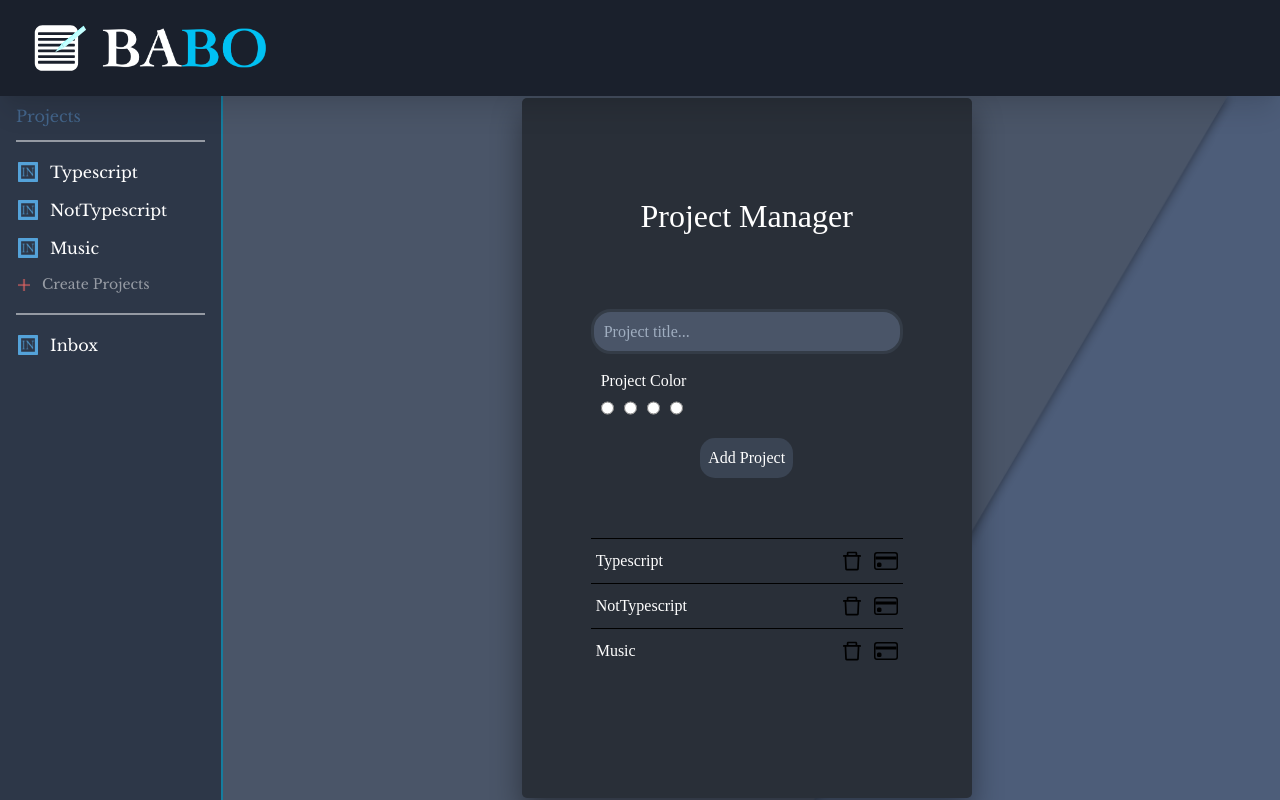
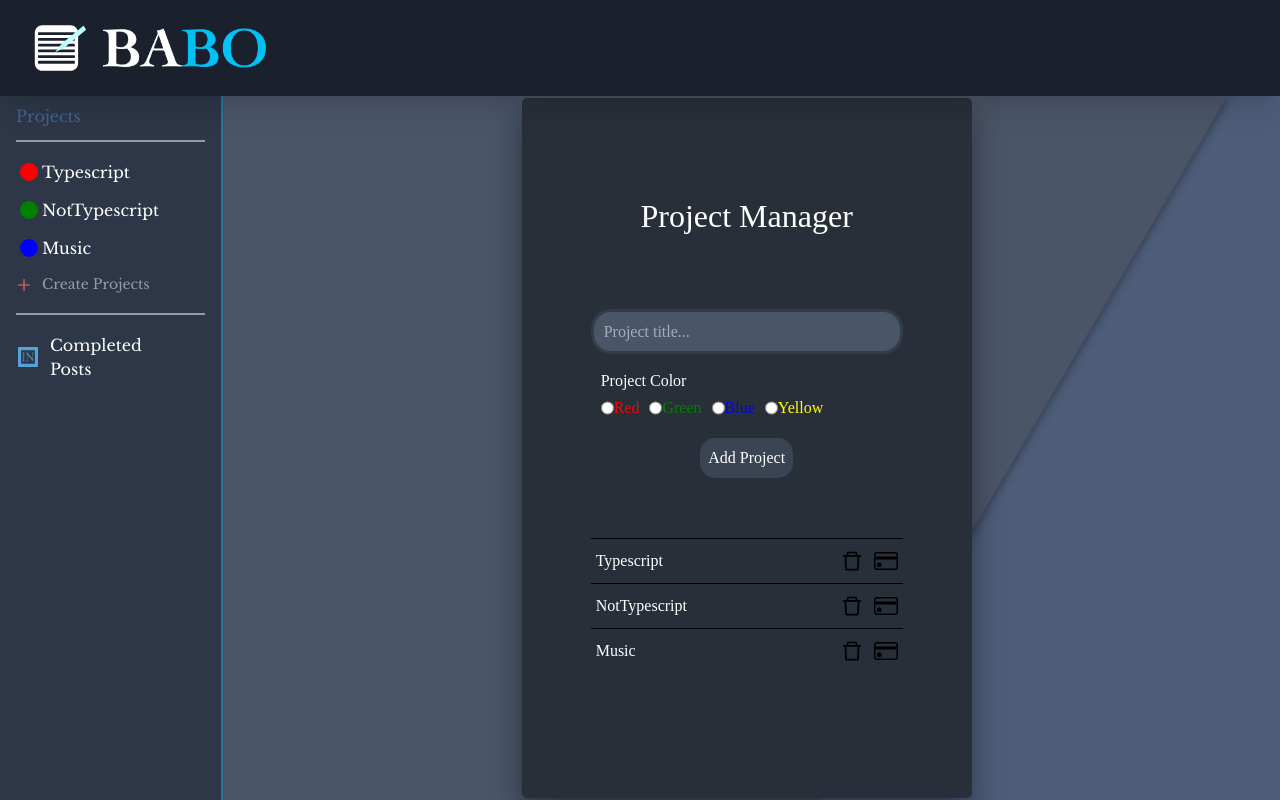
Before and after one commit to JamesTLopez/Babo, a React (Create React App) app: page /dashboard/createproject in a window 1280 px wide. Built offline with nearby package versions, Linux system fonts and the light colour scheme; a web font is replaced by a local one.

Commit message:
project and post now labeled with colors

```diff
--- a/src/assets/App.css
+++ b/src/assets/App.css
@@ -169,9 +169,18 @@ body,
   display: flex;
 }
 
+.createTasks .content #create-form form .radio-group label {
+  display: -webkit-box;
+  display: -ms-flexbox;
+  display: flex;
+  -webkit-box-align: center;
+      -ms-flex-align: center;
+          align-items: center;
+  margin: 0;
+}
+
 .createTasks .content #create-form form .radio-group input {
-  margin: 5px 0 5px 10px;
-  padding: 0px;
+  margin-left: 10px;
   height: 20px;
 }
 
@@ -834,6 +843,17 @@ body,
   }
 }
 
+.dot {
+  border: 12px solid;
+  border-radius: 15px;
+}
+
+.dot-tab {
+  margin: 0 4px;
+  border: 9px solid;
+  border-radius: 10px;
+}
+
 .completed_posts {
   display: -webkit-box;
   display: -ms-flexbox;
@@ -842,8 +862,22 @@ body,
   -webkit-box-direction: normal;
       -ms-flex-direction: column;
           flex-direction: column;
+  -webkit-box-align: center;
+      -ms-flex-align: center;
+          align-items: center;
   height: 100%;
   padding: 2.5rem;
+}
+
+.completed_posts .postCard {
+  display: -webkit-box;
+  display: -ms-flexbox;
+  display: flex;
+  border-radius: 10px;
+  height: 100px;
+  min-width: 400px;
+  width: 500px;
+  margin: 10px 0 10px;
 }
 
 .theTop {
--- a/src/assets/App.scss
+++ b/src/assets/App.scss
@@ -114,9 +114,13 @@ body,
         }
         .radio-group{
           display: flex;
+          label{
+            display: flex;
+            align-items: center;
+            margin: 0;
+          }
           input{
-            margin: 5px 0 5px 10px;
-            padding: 0px;
+            margin-left: 10px;
             height: 20px;
           }
 
@@ -434,6 +438,8 @@ body,
   }
 }
 
+
+
 //UPDATE POST
 
 .updatepost {
@@ -626,11 +632,35 @@ body,
 
   }
 }
+
+.dot{
+  border: 12px solid ;
+  border-radius: 15px;
+
+}
+
+.dot-tab{
+  margin: 0 4px;
+  border: 9px solid ;
+  border-radius: 10px;
+
+}
+
 .completed_posts{
   display:flex;
   flex-direction: column;
+  align-items: center;
   height:100%;
   padding: 2.5rem;
+
+  .postCard{
+    display:flex;
+    border-radius: 10px;
+    height: 100px;
+    min-width: 400px;
+    width: 500px;
+    margin: 10px 0 10px ;
+  }
 
 }
 .theTop {
--- a/src/components/layouts/Tabs.tsx
+++ b/src/components/layouts/Tabs.tsx
@@ -39,7 +39,7 @@ function Tabs() {
                   <div className="nav flex flex-col sm:items-start items-center">
                     {projectState.allProjects.map((x) => (
                       <Link key={x.title} to={`/dashboard/projects/${x.title}`}>
-                        <img className="h-5" src={Inbox} alt="inbox" />{" "}
+                        <div className="dot-tab" style={{borderColor:`${x.color}`}}/>
                         {x.title}
                       </Link>
                     ))}
@@ -53,7 +53,7 @@ function Tabs() {
                   <div className="sep"></div>
                 <div className="nav flex flex-col sm:items-start items-center">
                   <Link to="/dashboard/completed">
-                    <img className="h-5" src={Inbox} alt="inbox" /> Inbox
+                    <img className="h-5" src={Inbox} alt="inbox" /> Completed Posts
                   </Link>
                 </div>
                 </div>
--- a/src/components/posts/CompletedPosts.tsx
+++ b/src/components/posts/CompletedPosts.tsx
@@ -13,9 +13,9 @@ function CompletedPosts() {
 
         <div className="completed_posts">
             {projectState.completed_posts.map((x:any) =>
-                <div key={x.title}>
+                <div key={x.title} className="postCard bg-gray-800">
+                  <h1>{x.title}</h1>
 
-                    {x.title}
                 </div>
             ) }
         </div>);
--- a/src/components/posts/Createpost.tsx
+++ b/src/components/posts/Createpost.tsx
@@ -5,7 +5,8 @@ import { Consumer } from "../../context/context";
 import Plus from "../../images/plus.svg";
 
 interface postValues {
-  id:number
+  id:number;
+  color:string;
   title: string;
   hours: number;
   date: string;
@@ -19,6 +20,7 @@ function Createpost() {
 
   let [postValues] = useState<postValues>({
     id:1,
+    color:'black',
     title: "",
     hours: 0,
     date: "",
@@ -31,6 +33,7 @@ function Createpost() {
     <Consumer>
       {({projectState, dispatch }) => {
         let  projects = projectState.allProjects;
+        let color = projects.find((x:any) => x.title === id);
         let post = projects.filter((x:any) => id === x.title);
 
         return (
@@ -58,6 +61,7 @@ function Createpost() {
                   <Formik
                     initialValues={postValues}
                     onSubmit={(values) => {
+                      values['color'] = `${color?.color}`;
 
                       values.id = post[0].posts.length + 1;
                       dispatch({title:id,payload:values,type:"CREATE_POST"})
--- a/src/components/posts/Post.tsx
+++ b/src/components/posts/Post.tsx
@@ -1,5 +1,4 @@
 import React, { useState } from "react";
-import ProfilesPic from "../../images/pro.jpg";
 import Edit from "../../images/edit.png";
 import Delete from "../../images/delete.png";
 import Finished from "../../images/finished.png"
@@ -11,6 +10,7 @@ import UpdatePost from "./UpdatePost";
 interface postValues {
   entirePost:any;
   ids: number;
+  color:string;
   title: string;
   hours: number;
   date: string;
@@ -19,6 +19,7 @@ interface postValues {
 
 const Post: React.FC<postValues> = ({entirePost,
   ids,
+  color,
   title,
   hours,
   date,
@@ -29,6 +30,7 @@ const Post: React.FC<postValues> = ({entirePost,
   let [deletes, setDelete] = useState<boolean>(true);
   let [postValues] = useState<postValues>({
     entirePost:entirePost,
+    color:color,
     ids: ids,
     title: title,
     hours: hours,
@@ -50,11 +52,9 @@ const Post: React.FC<postValues> = ({entirePost,
                 className={`post fadeIn  sm:w-3/4 xl:w-4/6   bg-gray-800 my-5 rounded-lg flex justify-between flex-col sm:flex-row shadow-xl `}
               >
                 <div className="image flex flex-col items-center m-2 ">
-                  <img
-                    className="sm:h-10 h-16 rounded-full"
-                    src={ProfilesPic}
-                    alt="temp"
-                  ></img>
+                  <div className="dot" style={{borderColor:`${color}`}}>
+
+                  </div>
                   <div className="sm:visible sm:my-1 vertical-divider h-full rounded-lg"></div>
                 </div>
                 <div className="flex items-center justify-between flex-col w-full p-2 bg-gray-800 rounded-lg">
--- a/src/components/posts/Posts.tsx
+++ b/src/components/posts/Posts.tsx
@@ -22,7 +22,7 @@ const Posts: React.FC = () => {
                 className="flex items-center flex-col w-full"
                 key={post.title || post.hours || post.date || post.description}
               >
-                <Post entirePost={post} ids={post.id} title={post.title} hours={post.hours} date={post.date} description={post.description}/>
+                <Post entirePost={post} ids={post.id} color={post.color} title={post.title} hours={post.hours} date={post.date} description={post.description}/>
               </div>
             ))}
           </div>
--- a/src/components/projects/CreateProject.tsx
+++ b/src/components/projects/CreateProject.tsx
@@ -8,8 +8,7 @@ function CreateProject() {
   return (
     <Consumer>
       {(Projects) => {
-
-        let {projectState ,dispatch} = Projects;
+        let { projectState, dispatch } = Projects;
 
         let projectList = projectState.allProjects;
         return (
@@ -22,7 +21,8 @@ function CreateProject() {
                 <Formik
                   initialValues={{ title: "", posts: [] }}
                   onSubmit={(values) => {
-                    dispatch({payload:values,type:"CREATE_PROJECT"})
+                    console.log(values);
+                    dispatch({ payload: values, type: "CREATE_PROJECT" });
                   }}
                 >
                   <Form>
@@ -34,10 +34,22 @@ function CreateProject() {
                     />
                     <label>Project Color</label>
                     <div className="radio-group">
-                      <Field id="red" type="radio" name="picked" value="One" />
-                      <Field type="radio" name="picked" value="One" />
-                      <Field type="radio" name="picked" value="One" />
-                      <Field type="radio" name="picked" value="One" />
+                      <label>
+                        <Field type="radio" name="color" value="red" />
+                        <span style={{color:'red'}}>Red</span>
+                      </label>
+                      <label>
+                        <Field type="radio" name="color" value="green" />
+                        <span style={{color:'green'}}>Green</span>
+                      </label>
+                      <label>
+                        <Field type="radio" name="color" value="blue" />
+                        <span style={{color:'blue'}}>Blue</span>
+                      </label>
+                      <label>
+                        <Field type="radio" name="color" value="yellow" />
+                        <span style={{color:'yellow'}}>Yellow</span>
+                      </label>
                     </div>
                     <div className="button-group">
                       <button>Add Project</button>
--- a/src/context/context.tsx
+++ b/src/context/context.tsx
@@ -56,7 +56,7 @@ export const projectsReducer = (state: any, action: any) => {
         }
       });
 
-      state.allProjects.map((x: any) => {
+      let ses = state.allProjects.map((x: any) => {
         if (x.title === action.title) {
           x.posts = feak;
           return x;
@@ -66,6 +66,7 @@ export const projectsReducer = (state: any, action: any) => {
       });
       return {
         ...state,
+        allProjects:ses
       };
     case "DELETE_POST":
       let post = state.allProjects.map((x: any) => {
--- a/src/context/state.tsx
+++ b/src/context/state.tsx
@@ -1,12 +1,14 @@
 export interface project{
     id:number;
     title:string;
+    color:string;
     posts:postValues[];
     dispatch?: () => null;
 }
 
 export interface postValues {
     id:number;
+    color:string;
     title:string;
     hours:number;
     date:string;
@@ -30,6 +32,7 @@ export interface User {
 export let myPosts:postValues[] =[
     {
         id:1,
+        color:'red',
         title:"James",
         hours:2,
         date:"September 21 2020",
@@ -38,6 +41,7 @@ export let myPosts:postValues[] =[
     },
     {
         id:2,
+        color:'red',
         title:"Generics Review",
         hours:10,
         date:"April 10 2020",
@@ -46,6 +50,7 @@ export let myPosts:postValues[] =[
     },
     {
         id:3,
+        color:'red',
         title:"Creating Types",
         hours:1.3,
         date:"June 11 2020",
@@ -54,6 +59,7 @@ export let myPosts:postValues[] =[
     },
     {
         id:4,
+        color:'red',
         title:"Implementing Interface",
         hours:4,
         date:"November 23 2020",
@@ -62,6 +68,7 @@ export let myPosts:postValues[] =[
     },
     {
         id:5,
+        color:'red',
         title:"Start Project",
         hours:2.6,
         date:"December 1 2020",
@@ -75,6 +82,7 @@ export let myPosts:postValues[] =[
 export let nonTypescript:postValues[] =[
     {
         id:1,
+        color:'green',
         title:"javascript",
         hours:2,
         date:"May 31 2021",
@@ -83,6 +91,7 @@ export let nonTypescript:postValues[] =[
     },
     {
         id:2,
+        color:'green',
         title:"C++",
         hours:10,
         date:"Jun 23 2021",
@@ -91,6 +100,7 @@ export let nonTypescript:postValues[] =[
     },
     {
         id:3,
+        color:'green',
         title:"C#",
         hours:1.3,
         date:"July 11 2021",
@@ -99,6 +109,7 @@ export let nonTypescript:postValues[] =[
     },
     {
         id:4,
+        color:'green',
         title:"Unity",
         hours:4,
         date:"November 23 2021",
@@ -107,6 +118,7 @@ export let nonTypescript:postValues[] =[
     },
     {
         id:5,
+        color:'green',
         title:"Ableton",
         hours:2.6,
         date:"December 14 2021",
@@ -119,6 +131,7 @@ export let nonTypescript:postValues[] =[
 export let music:postValues[] =[
     {
         id:1,
+        color:'blue',
         title:"Chords",
         hours:1,
         date:"May 31 2021",
@@ -127,6 +140,7 @@ export let music:postValues[] =[
     },
     {
         id:2,
+        color:'blue',
         title:"Guitar Scales",
         hours:10,
         date:"Jun 23 2021",
@@ -135,6 +149,7 @@ export let music:postValues[] =[
     },
     {
         id:3,
+        color:'blue',
         title:"Piano",
         hours:1.3,
         date:"July 11 2021",
@@ -143,6 +158,7 @@ export let music:postValues[] =[
     },
     {
         id:4,
+        color:'blue',
         title:"Ableton Production",
         hours:4,
         date:"November 23 2021",
@@ -151,6 +167,7 @@ export let music:postValues[] =[
     },
     {
         id:5,
+        color:'blue',
         title:"Song writing",
         hours:2.6,
         date:"December 14 2021",
@@ -166,16 +183,19 @@ export let music:postValues[] =[
 export let jamesProject:project[] = [
     {
         id:1,
+        color:'red',
         title:"Typescript",
         posts:myPosts
     },
     {
         id:2,
+        color:'green',
         title:"NotTypescript",
         posts:nonTypescript
     },
     {
         id:3,
+        color:'blue',
         title:"Music",
         posts:music
     }
```
Also changed, not shown: 1 other file (tests, documents, lock files or other folders).
